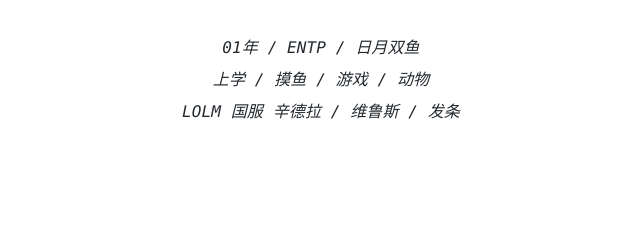
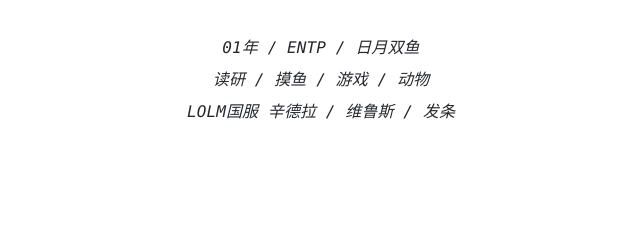
Before and after one commit to ChloeWenyiZhang/ChloeWenyiZhang.github.io, a plain HTML site: page about/index.html in a window 1280 px wide. Shown: the part 253-493 px from the top of the page, 319-959 px from the left. Drawn offline with nearby package versions, Linux system fonts and the light colour scheme; some packages are replaced by stand-ins of ours; a script that the page names is missing; a small style sheet from the web is missing.

Commit message:
Site updated: 2024-04-20 20:23:54

```diff
--- a/about/index.html
+++ b/about/index.html
@@ -154,8 +154,8 @@
       <div class="markdown-body">
         <p align="center">
     <em>01年 / ENTP / 日月双鱼</em><br>
-    <em>上学 / 摸鱼 / 游戏 / 动物</em><br>
-    <em>LOLM 国服 辛德拉 / 维鲁斯 / 发条</em>
+    <em>读研 / 摸鱼 / 游戏 / 动物</em><br>
+    <em>LOLM国服 辛德拉 / 维鲁斯 / 发条</em>
 </p>
 
 
```
